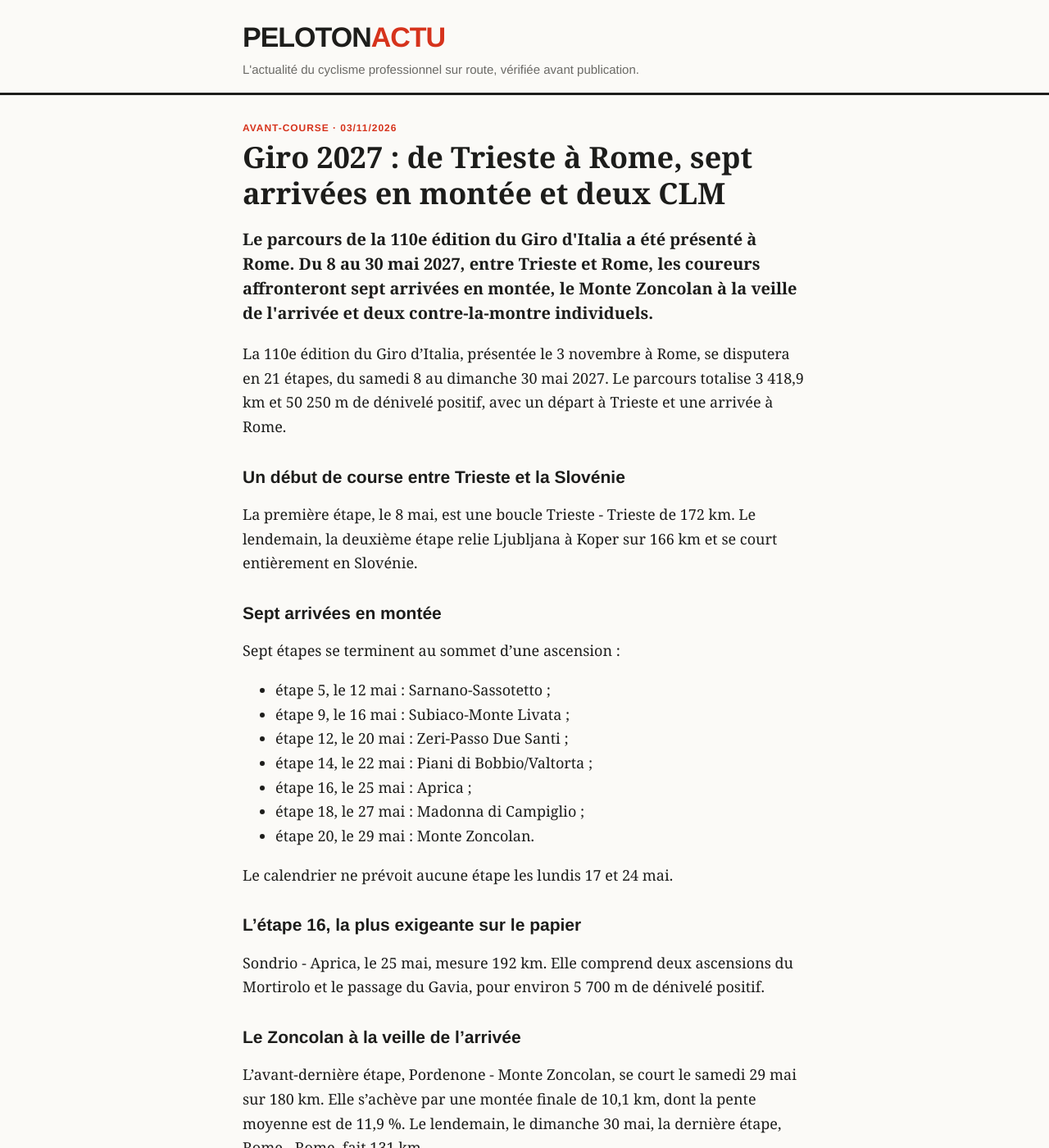
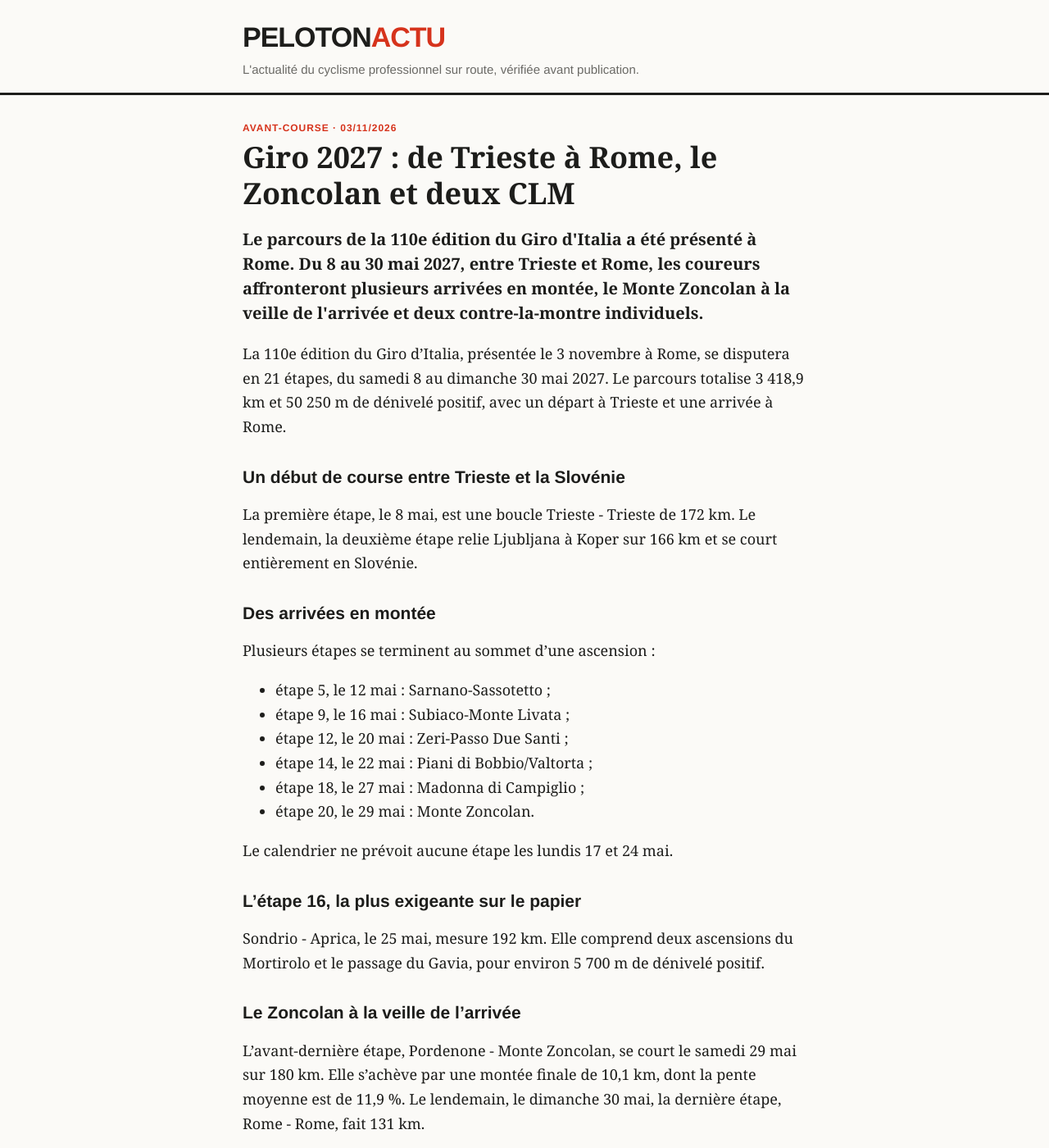
Before and after one commit to antoinebb/test-repo, a Jekyll site: the page built from _posts/2026-11-03-giro-2027-trieste-rome-sept-arrivees-en-montee-deux-clm.md, in a window 1280 px wide and 1400 px high. Shown: the whole window at 82% size. Built offline with Jekyll 4.4.1, drawn with Linux system fonts in a browser that asks for light colours; some of the changed text lies outside the part shown.

Commit message:
Correction n°2 : Giro 2027 (arrivées en montée sans total)

```diff
--- a/_posts/2026-11-03-giro-2027-trieste-rome-sept-arrivees-en-montee-deux-clm.md
+++ b/_posts/2026-11-03-giro-2027-trieste-rome-sept-arrivees-en-montee-deux-clm.md
@@ -1,12 +1,12 @@
 ---
 layout: post
-title: "Giro 2027 : de Trieste à Rome, sept arrivées en montée et deux CLM"
+title: "Giro 2027 : de Trieste à Rome, le Zoncolan et deux CLM"
 date: 2026-11-03 18:05:00 +0100
 format: Avant-course
 description: >-
-  Giro 2027 : 21 étapes du 8 au 30 mai, 3 418,9 km, sept arrivées en montée dont le Zoncolan, et deux contre-la-montre pour 56,9 km.
+  Giro 2027 : 21 étapes du 8 au 30 mai, 3 418,9 km, arrivée au sommet du Zoncolan à la veille de Rome, et deux contre-la-montre pour 56,9 km.
 chapo: >-
-  Le parcours de la 110e édition du Giro d'Italia a été présenté à Rome. Du 8 au 30 mai 2027, entre Trieste et Rome, les coureurs affronteront sept arrivées en montée, le Monte Zoncolan à la veille de l'arrivée et deux contre-la-montre individuels.
+  Le parcours de la 110e édition du Giro d'Italia a été présenté à Rome. Du 8 au 30 mai 2027, entre Trieste et Rome, les coureurs affronteront plusieurs arrivées en montée, le Monte Zoncolan à la veille de l'arrivée et deux contre-la-montre individuels.
 tags: ["Giro 2027", "Avant-course", "Monte Zoncolan", "Contre-la-montre", "WorldTour"]
 ---
 La 110e édition du Giro d'Italia, présentée le 3 novembre à Rome, se disputera en 21 étapes, du samedi 8 au dimanche 30 mai 2027. Le parcours totalise 3 418,9 km et 50 250 m de dénivelé positif, avec un départ à Trieste et une arrivée à Rome.
@@ -15,15 +15,14 @@ La 110e édition du Giro d'Italia, présentée le 3 novembre à Rome, se dispute
 
 La première étape, le 8 mai, est une boucle Trieste - Trieste de 172 km. Le lendemain, la deuxième étape relie Ljubljana à Koper sur 166 km et se court entièrement en Slovénie.
 
-## Sept arrivées en montée
+## Des arrivées en montée
 
-Sept étapes se terminent au sommet d'une ascension :
+Plusieurs étapes se terminent au sommet d'une ascension :
 
 - étape 5, le 12 mai : Sarnano-Sassotetto ;
 - étape 9, le 16 mai : Subiaco-Monte Livata ;
 - étape 12, le 20 mai : Zeri-Passo Due Santi ;
 - étape 14, le 22 mai : Piani di Bobbio/Valtorta ;
-- étape 16, le 25 mai : Aprica ;
 - étape 18, le 27 mai : Madonna di Campiglio ;
 - étape 20, le 29 mai : Monte Zoncolan.
 
@@ -43,4 +42,4 @@ Les spécialistes disposent de deux épreuves individuelles. La première, Sulmo
 
 ## Ce que le tracé contient
 
-Le parcours compte sept arrivées en montée, un contre-la-montre dont la seconde moitié est en côte et une étape 16 à environ 5 700 m de dénivelé positif. Il comprend aussi un contre-la-montre de 37,3 km sur un parcours essentiellement plat, entre Monza et Milan.
+Le parcours compte plusieurs arrivées en montée, un contre-la-montre dont la seconde moitié est en côte et une étape 16 à environ 5 700 m de dénivelé positif. Il comprend aussi un contre-la-montre de 37,3 km sur un parcours essentiellement plat, entre Monza et Milan.
```
